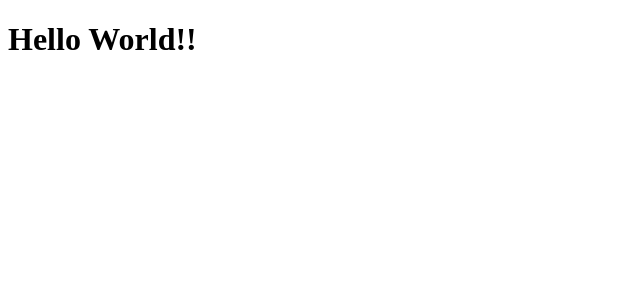
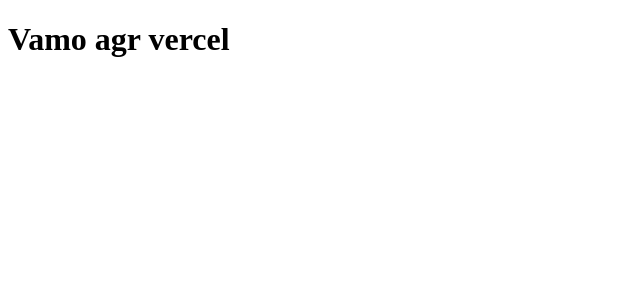
Before and after one commit to henrique-pignatari/clone-tabnews, a Next.js app: page / in a window 1280 px wide. Shown: the top 300 px of the page, without its empty margins (0-640 px from the left). Built offline with nearby package versions, Linux system fonts and the light colour scheme.

Commit message:
test-deploy

```diff
--- a/pages/index.js
+++ b/pages/index.js
@@ -1,6 +1,6 @@
 const Home = () => {
     return(
-        <h1>Hello World!!</h1>
+        <h1>Vamo agr vercel</h1>
     )
 }
 
```
